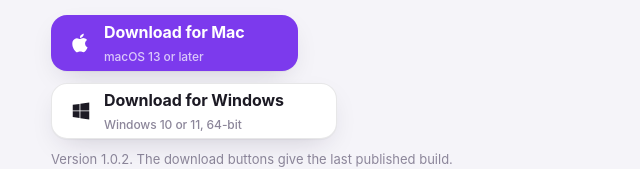
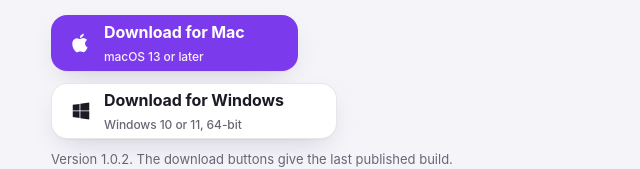
Before and after one commit to Solomon-69/Nox, a browser extension: page docs/index.html in a window 1280 px wide. Shown: the part 638-807 px from the top of the page, 49-689 px from the left. Drawn offline with Linux system fonts and the light colour scheme.

Commit message:
fix: legible small text

```diff
--- a/docs/index.html
+++ b/docs/index.html
@@ -21,7 +21,7 @@
     --surface: #ffffff;
     --ink: #1c1a24;
     --ink-2: #625d70;
-    --ink-3: #8c869a;
+    --ink-3: #6a6675;
     --line: rgba(28, 26, 36, 0.10);
     --accent: #7c3aed;
     --accent-deep: #6d28d9;
@@ -41,7 +41,7 @@
       --surface: #221f2c;
       --ink: #efeef5;
       --ink-2: #b3adc2;
-      --ink-3: #847d93;
+      --ink-3: #8d869b;
       --line: rgba(239, 238, 245, 0.09);
       --accent-deep: #b49af7;
       --accent-soft: rgba(124, 58, 237, 0.22);
@@ -56,7 +56,7 @@
     --surface: #221f2c;
     --ink: #efeef5;
     --ink-2: #b3adc2;
-    --ink-3: #847d93;
+    --ink-3: #8d869b;
     --line: rgba(239, 238, 245, 0.09);
     --accent-deep: #b49af7;
     --accent-soft: rgba(124, 58, 237, 0.22);
@@ -120,7 +120,7 @@
   .btn::before { content: ""; position: absolute; inset: 0; z-index: -1; background: radial-gradient(160px circle at var(--gx, 50%) var(--gy, 50%), rgba(255, 255, 255, .16), transparent 60%); opacity: 0; transition: opacity .3s; }
   .btn:hover::before { opacity: 1; }
   .btn.primary { background: var(--accent); color: #fff; border-color: transparent; }
-  .btn.primary small { color: rgba(255, 255, 255, .72); }
+  .btn.primary small { color: rgba(255, 255, 255, .92); }
   .reqs { margin: 18px 0 0; font-size: 13.5px; color: var(--ink-3); }
   .reqs b { color: var(--ink-2); font-weight: 600; }
 
```
Also changed, not shown: windows/web/panel.html (+1 -1 lines).
